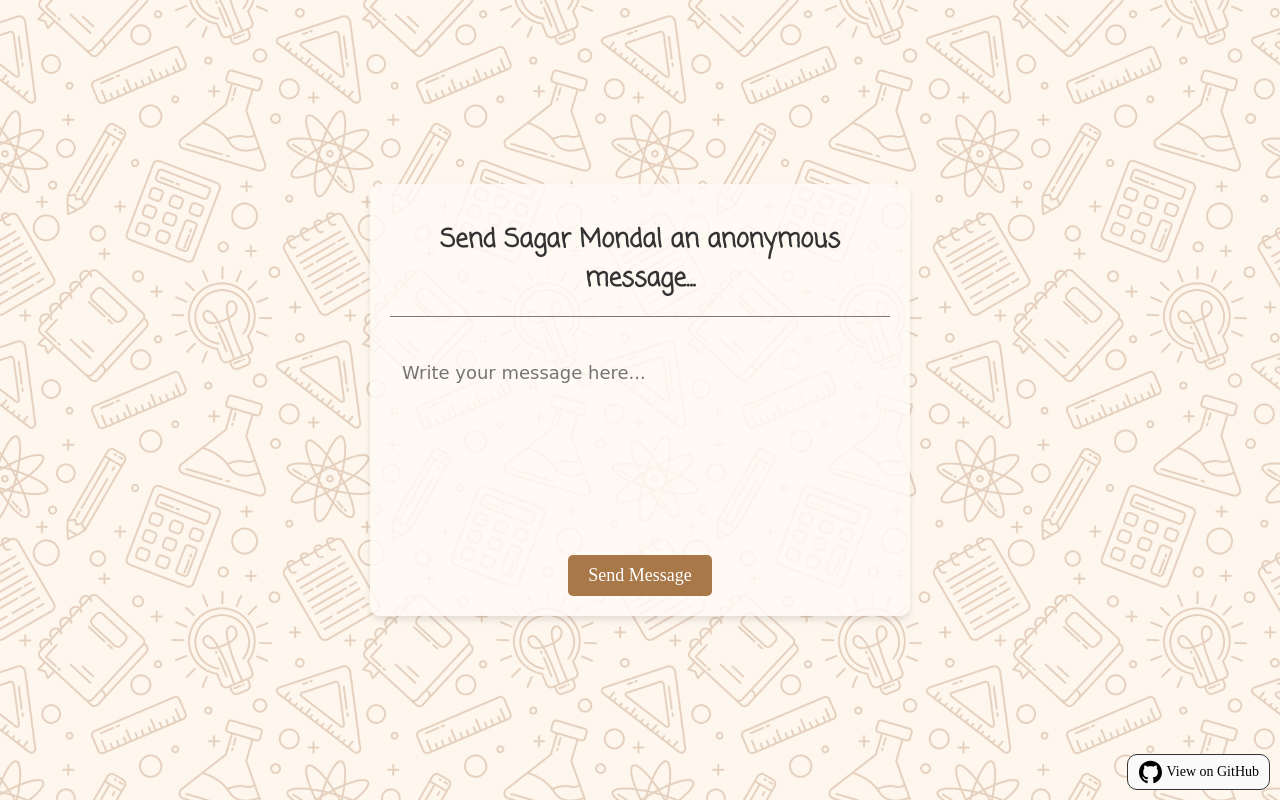
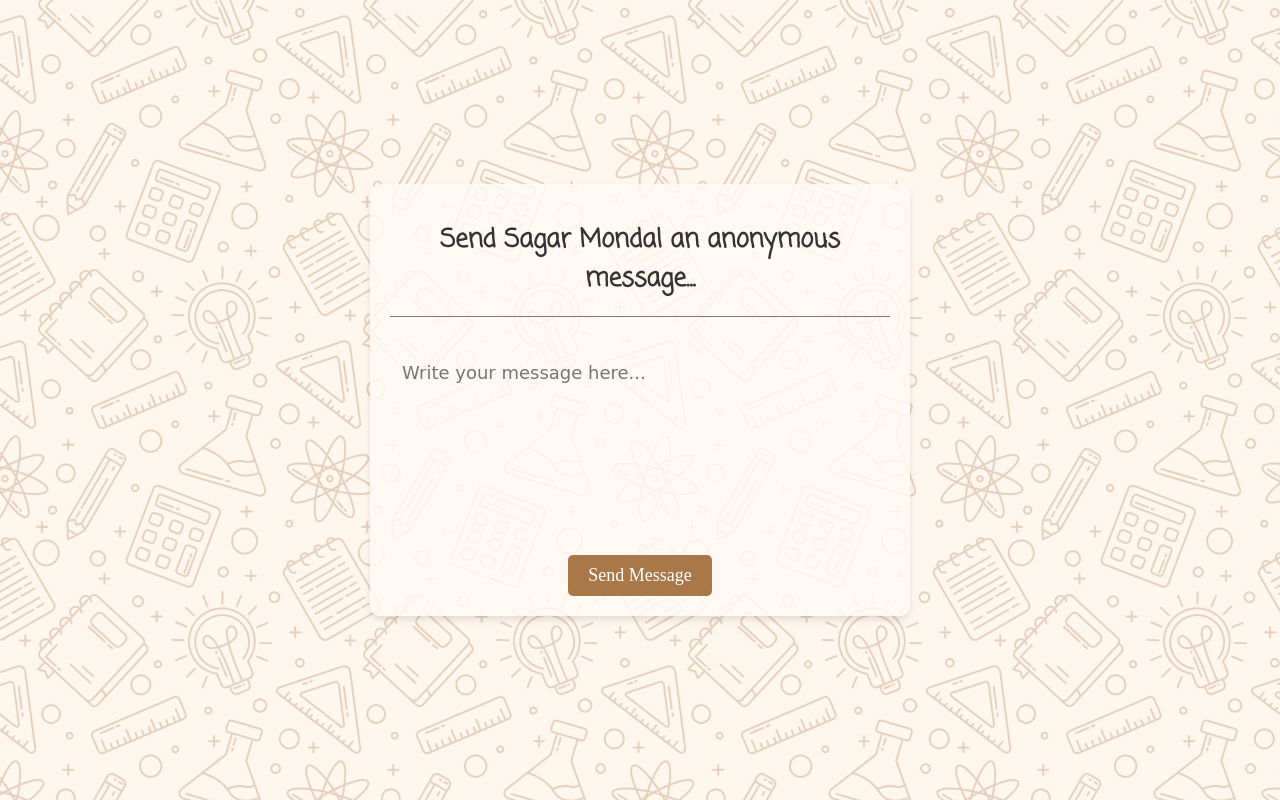
Before and after one commit to Sagar-Mondal/AnonMsg, a plain HTML site: page public/index.html in a window 1280 px wide. Drawn offline with Linux system fonts and the light colour scheme; some packages are replaced by stand-ins of ours; a script that the page names is missing; a web font is replaced by a local one.

Commit message:
Update index.html

```diff
--- a/public/index.html
+++ b/public/index.html
@@ -23,20 +23,6 @@
       </div>
     </div>
     <div id="loading-overlay" class="hidden"><div class="loader"></div>Submitting...</div>
-    <footer>
-      <a id="github-btn" href="https://github.com/ArneshRC/AnonMsg">
-        <svg
-          xmlns="http://www.w3.org/2000/svg"
-          viewBox="0 0 24 24"
-          width="24"
-          height="24"
-        >
-          <path
-            d="M12.5.75C6.146.75 1 5.896 1 12.25c0 5.089 3.292 9.387 7.863 10.91.575.101.79-.244.79-.546 0-.273-.014-1.178-.014-2.142-2.889.532-3.636-.704-3.866-1.35-.13-.331-.69-1.352-1.18-1.625-.402-.216-.977-.748-.014-.762.906-.014 1.553.834 1.769 1.179 1.035 1.74 2.688 1.25 3.349.948.1-.747.402-1.25.733-1.538-2.559-.287-5.232-1.279-5.232-5.678 0-1.25.445-2.285 1.178-3.09-.115-.288-.517-1.467.115-3.048 0 0 .963-.302 3.163 1.179.92-.259 1.897-.388 2.875-.388.977 0 1.955.13 2.875.388 2.2-1.495 3.162-1.179 3.162-1.179.633 1.581.23 2.76.115 3.048.733.805 1.179 1.825 1.179 3.09 0 4.413-2.688 5.39-5.247 5.678.417.36.776 1.05.776 2.128 0 1.538-.014 2.774-.014 3.162 0 .302.216.662.79.547C20.709 21.637 24 17.324 24 12.25 24 5.896 18.854.75 12.5.75Z"
-          ></path></svg
-        > View on GitHub
-      </a>
-    </footer>
     <script src="script.js"></script>
   </body>
 </html>
```
